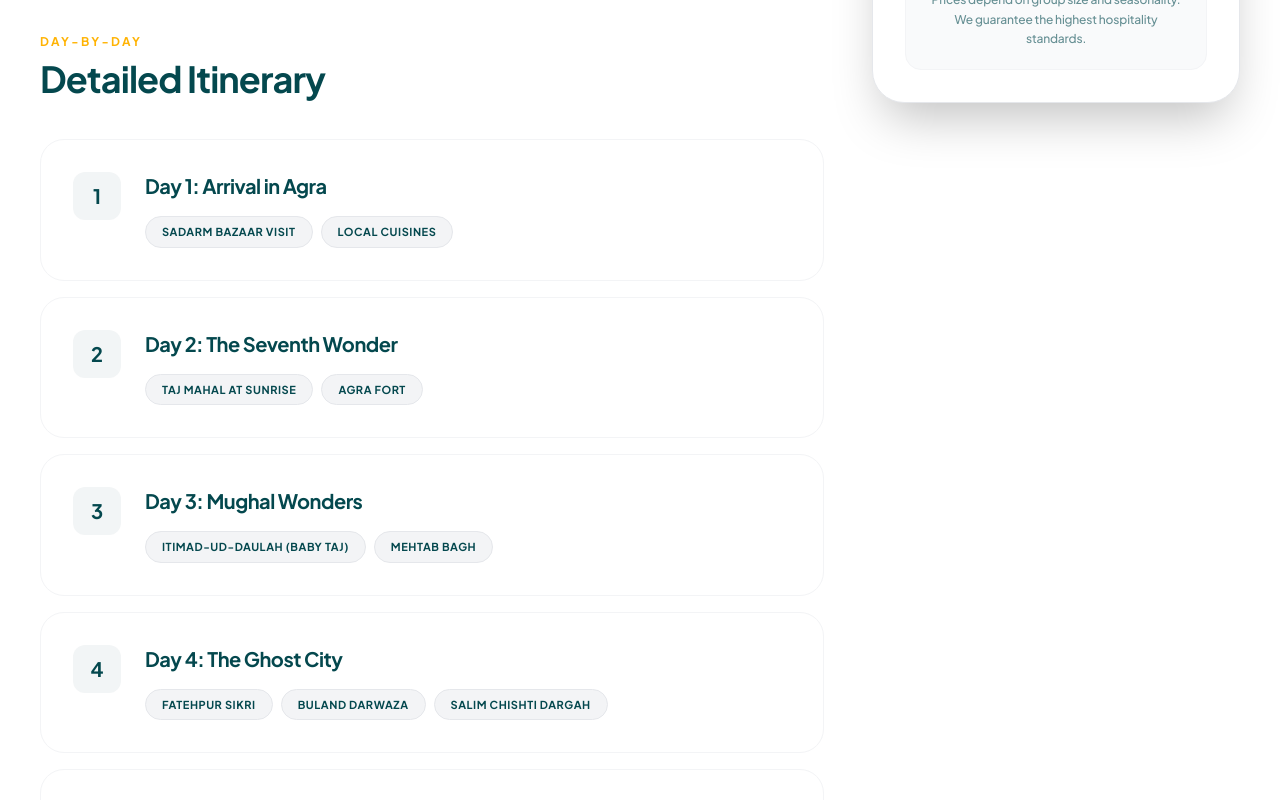
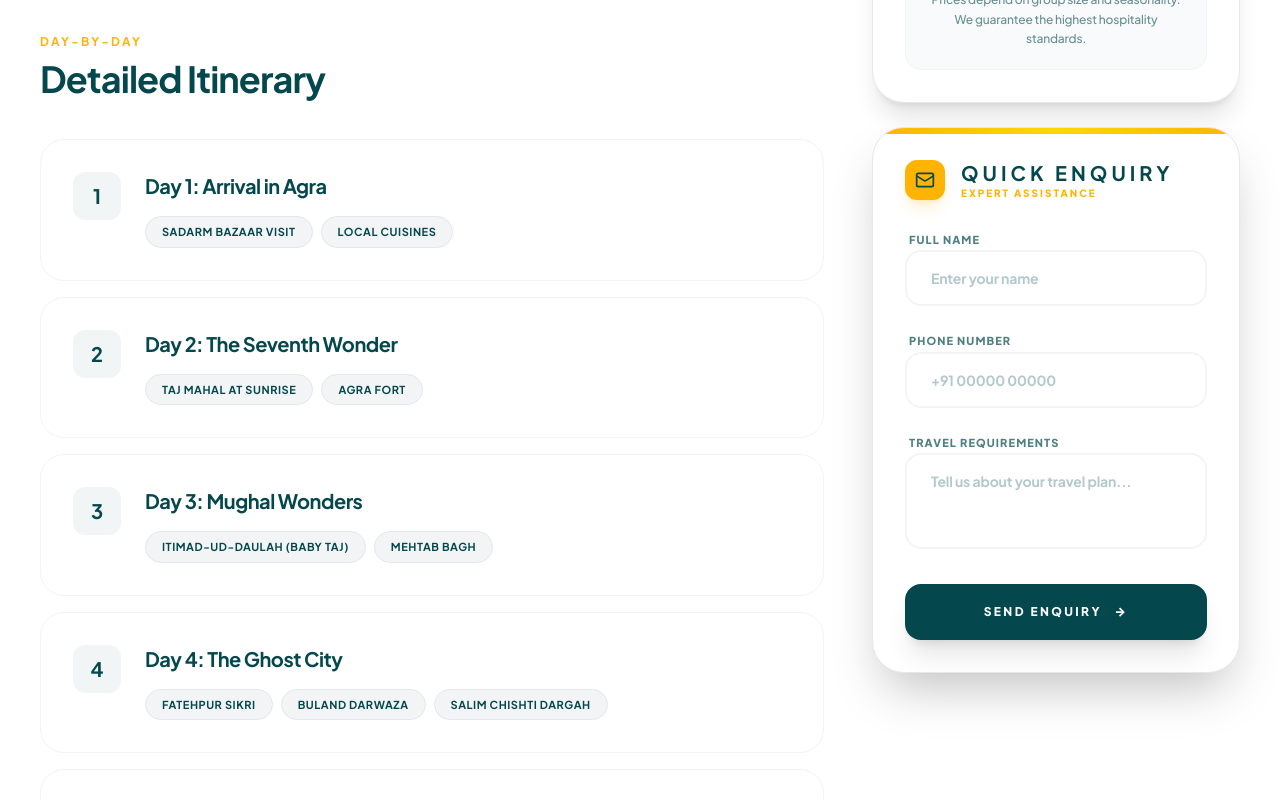
Before and after one commit to digitalsolution360web/tour-travel, a Next.js app: page /packages/agra in a window 1280 px wide. Shown: the part 860-1660 px from the top of the page. Built offline with nearby package versions, Linux system fonts and the light colour scheme; a web font is replaced by a local one.

Commit message:
new updated

```diff
--- a/app/globals.css
+++ b/app/globals.css
@@ -8,6 +8,7 @@
   --font-sans: "Plus Jakarta Sans", "Inter", sans-serif;
   --font-serif: "Playfair Display", serif;
   --animate-bounce-slow: bounce-slow 2s infinite ease-in-out;
+  --animate-spin-slow: spin 8s linear infinite;
 }
 
 :root {
--- a/app/packages/[slug]/page.tsx
+++ b/app/packages/[slug]/page.tsx
@@ -3,7 +3,7 @@
 import { useParams } from "next/navigation";
 import Image from "next/image";
 import Link from "next/link";
-import { CheckCircle2, MapPin, Car, Hotel, Calendar, ArrowRight, MessageSquare, Phone, Star, ShieldCheck } from "lucide-react";
+import { CheckCircle2, MapPin, Car, Hotel, Calendar, ArrowRight, MessageSquare, Phone, Star, ShieldCheck, Mail } from "lucide-react";
 
 const packages = {
   shimla: {
@@ -277,9 +277,11 @@ export default function PackageDetail() {
             </div>
           </div>
 
-          {/* Sidebar Booking */}
+          {/* Sidebar Booking & Enquiry */}
           <div className="lg:col-span-1">
-            <div className="sticky top-24 bg-white rounded-[32px] p-8 border border-gray-200 shadow-2xl">
+            <div className="sticky top-24 space-y-6">
+              {/* Book Your Tour Card */}
+              <div className="bg-white rounded-[32px] p-8 border border-gray-200 shadow-xl">
                 <h3 className="mb-2 text-2xl font-bold text-primary">Book Your Tour</h3>
                 <p className="text-primary font-bold mb-8 uppercase tracking-widest text-[10px]">Get the best price & custom quote.</p>
 
@@ -296,6 +298,54 @@ export default function PackageDetail() {
                   Prices depend on group size and seasonality. We guarantee the highest hospitality standards.
                 </div>
               </div>
+
+              {/* Quick Enquiry Form Card - Highly Professional & Visible */}
+              <div className="bg-white rounded-[32px] p-8 border border-gray-200 shadow-2xl relative overflow-hidden group">
+                <div className="absolute top-0 left-0 w-full h-1.5 bg-gradient-to-r from-accent via-[#FFD700] to-accent"></div>
+                <div className="flex items-center gap-4 mb-3">
+                  <div className="w-10 h-10 bg-accent rounded-xl flex items-center justify-center text-primary shadow-lg shadow-accent/20">
+                    <Mail size={20} />
+                  </div>
+                  <div>
+                    <h4 className="text-xl font-bold text-primary leading-tight">Quick Enquiry</h4>
+                    <p className="text-[10px] font-black text-accent uppercase tracking-[0.2em]">Expert Assistance</p>
+                  </div>
+                </div>
+
+                <form className="space-y-5 mt-6">
+                  <div className="space-y-2">
+                    <label className="text-[11px] font-extrabold text-primary/70 uppercase tracking-widest ml-1">Full Name</label>
+                    <input
+                      type="text"
+                      placeholder="Enter your name"
+                      className="w-full px-6 py-4 rounded-2xl border-2 border-gray-100 bg-white focus:border-accent focus:ring-4 focus:ring-accent/10 transition-all font-bold text-sm text-primary placeholder:text-primary/30"
+                    />
+                  </div>
+                  <div className="space-y-2">
+                    <label className="text-[11px] font-extrabold text-primary/70 uppercase tracking-widest ml-1">Phone Number</label>
+                    <input
+                      type="tel"
+                      placeholder="+91 00000 00000"
+                      className="w-full px-6 py-4 rounded-2xl border-2 border-gray-100 bg-white focus:border-accent focus:ring-4 focus:ring-accent/10 transition-all font-bold text-sm text-primary placeholder:text-primary/30"
+                    />
+                  </div>
+                  <div className="space-y-2">
+                    <label className="text-[11px] font-extrabold text-primary/70 uppercase tracking-widest ml-1">Travel Requirements</label>
+                    <textarea
+                      placeholder="Tell us about your travel plan..."
+                      rows={3}
+                      className="w-full px-6 py-4 rounded-2xl border-2 border-gray-100 bg-white focus:border-accent focus:ring-4 focus:ring-accent/10 transition-all font-bold text-sm text-primary placeholder:text-primary/30 resize-none"
+                    ></textarea>
+                  </div>
+                  <button
+                    type="submit"
+                    className="w-full py-5 bg-primary text-white font-black uppercase tracking-[0.2em] text-xs rounded-2xl hover:bg-accent cursor-pointer hover:text-primary transition-all shadow-xl hover:shadow-accent/40 active:scale-[0.98] mt-2 group/btn"
+                  >
+                    Send Enquiry <span className="inline-block transition-transform group-hover/btn:translate-x-1 ml-2">→</span>
+                  </button>
+                </form>
+              </div>
+            </div>
           </div>
         </div>
       </div>
--- a/app/packages/page.tsx
+++ b/app/packages/page.tsx
@@ -107,7 +107,7 @@ const packages = [
 
 export default function PackagesPage() {
   return (
-    <main className="pt-[72px] min-h-screen bg-white">
+    <main className="pt-[72px] min-h-screen bg-slate-50">
       <section className="bg-primary py-20 text-white relative overflow-hidden rounded-b-[50px] md:rounded-b-[80px]">
         <div className="absolute inset-0 bg-[url('/rishi1.jpeg')] bg-cover bg-center mix-blend-overlay opacity-20"></div>
         <div className="section-container relative z-10 text-center">
@@ -160,7 +160,7 @@ export default function PackagesPage() {
       </section>
 
       {/* Why Our Packages? */}
-      <section className="py-20 bg-gray-50 rounded-[50px] md:rounded-[80px] mx-4 mb-20">
+      <section className="py-20 bg-slate-100 rounded-[50px] md:rounded-[80px] mx-4 mb-20">
         <div className="section-container">
           <div className="grid grid-cols-1 lg:grid-cols-2 gap-12 items-center">
             <div>
--- a/components/Footer.tsx
+++ b/components/Footer.tsx
@@ -83,18 +83,20 @@ export default function Footer() {
             </div>
           </div>
 
-          {/* Designed & Developed By Section - Pill Style */}
+          {/* Designed & Developed By Section - Extra Large Premium Pill */}
           <Link
             href="https://www.digitalsolution360.in/"
             target="_blank"
-            className="group flex items-center gap-3 px-8 py-2.5 rounded-full border border-white/10 hover:border-white/30 transition-all bg-white/5 hover:bg-white/10 shadow-xl"
+            className="group flex items-center gap-5 px-12 py-4 rounded-full border-2 border-white/30 hover:border-accent transition-all bg-white/10 hover:bg-white/20 backdrop-blur-md shadow-[0_0_30px_rgba(255,255,255,0.1)] hover:shadow-[0_0_40px_rgba(255,255,255,0.2)] overflow-hidden relative"
           >
-            <span className="text-[9px] font-bold tracking-[0.2em] text-white/50 group-hover:text-white/80 transition-colors uppercase">
+            <div className="absolute inset-0 bg-gradient-to-r from-transparent via-white/10 to-transparent -translate-x-full group-hover:translate-x-full transition-transform duration-1000"></div>
+            <span className="text-[12px] font-bold tracking-[0.3em] text-white group-hover:text-accent transition-colors uppercase">
               Designed & Developed By
             </span>
-            <span className="text-[10px] font-bold tracking-tight text-[#00E5FF] group-hover:text-[#00ffff] transition-colors flex items-center gap-2">
+            <div className="h-6 w-[1px] bg-white/30"></div>
+            <span className="text-sm font-black tracking-wider bg-gradient-to-r from-[#00E5FF] via-[#00ffff] to-[#1DE9B6] bg-clip-text text-transparent group-hover:drop-shadow-[0_0_10px_rgba(0,255,255,0.5)] transition-all flex items-center gap-3">
               Digital Solution 360
-              <Globe size={11} className="animate-pulse" />
+              <Globe size={18} className="text-accent animate-spin-slow" />
             </span>
           </Link>
         </div>
```
Lines whose indentation alone changed are shown as unchanged.
